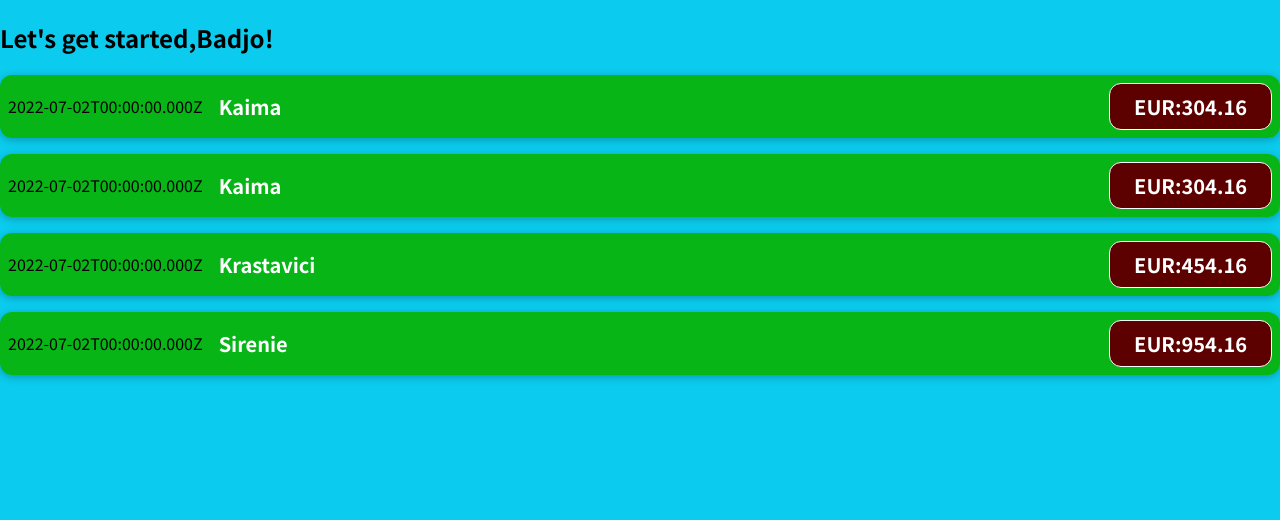
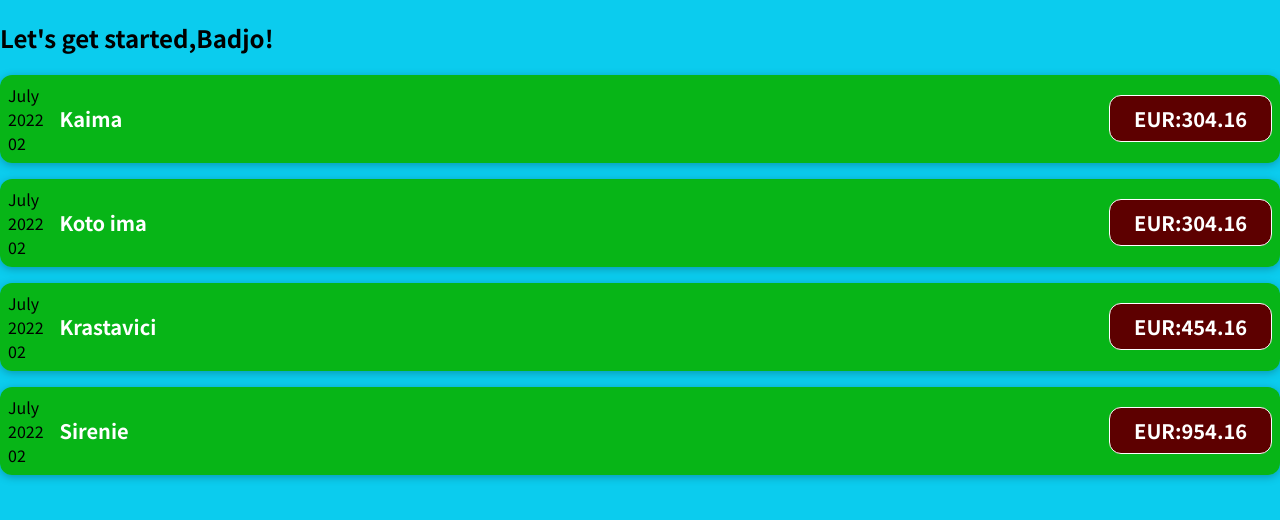
Before and after one commit to LbStoyanov/ExpensesTracker, a JavaScript app in the folder playground/: page / in a window 1280 px wide. Shown: the top 520 px of the page. Built offline with nearby package versions, Linux system fonts and the light colour scheme.

Commit message:
Modifying Components

```diff
--- a/playground/src/App.js
+++ b/playground/src/App.js
@@ -5,7 +5,7 @@
 
   const expense = [
     {title: "Kaima", amount: 304.16, date: new Date(2022, 6, 2) },
-    { title: "Kaima", amount: 304.16, date: new Date(2022, 6, 2) },
+    { title: "Koto ima", amount: 304.16, date: new Date(2022, 6, 2) },
     { title: "Krastavici", amount: 454.16, date: new Date(2022, 6, 2) },
     { title: "Sirenie", amount: 954.16, date: new Date(2022, 6, 2) },
   ];
--- a/playground/src/components/ExpenseItem.js
+++ b/playground/src/components/ExpenseItem.js
@@ -1,11 +1,17 @@
 import './ExpenseItem.css';
 
 function ExpenseItem(props) {
-
+  const month = props.date.toLocaleString('en-US', {month: 'long'});
+  const day = props.date.toLocaleString('en-US', {day: '2-digit'})
+  const year = props.date.getFullYear();
 
   return (
     <div className='expense-item'>
-      <div>{props.date.toISOString()}</div>
+      <div>
+        <div>{month}</div>
+        <div>{year}</div>
+        <div>{day}</div>
+      </div>
       <div className='expense-item__description'>
         <h2>{props.title}</h2>
         <div className='expense-item__price'>EUR:{props.amount}</div>
```
